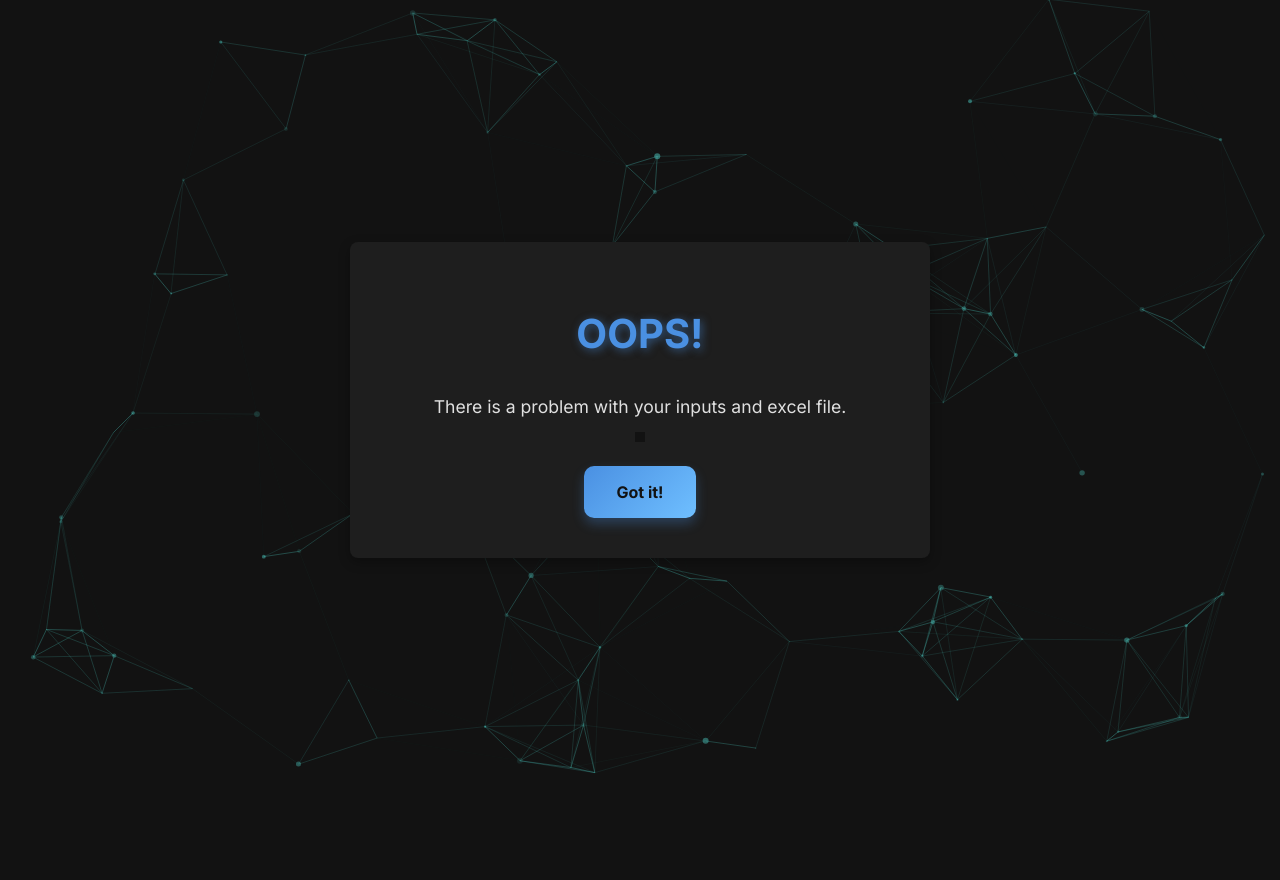
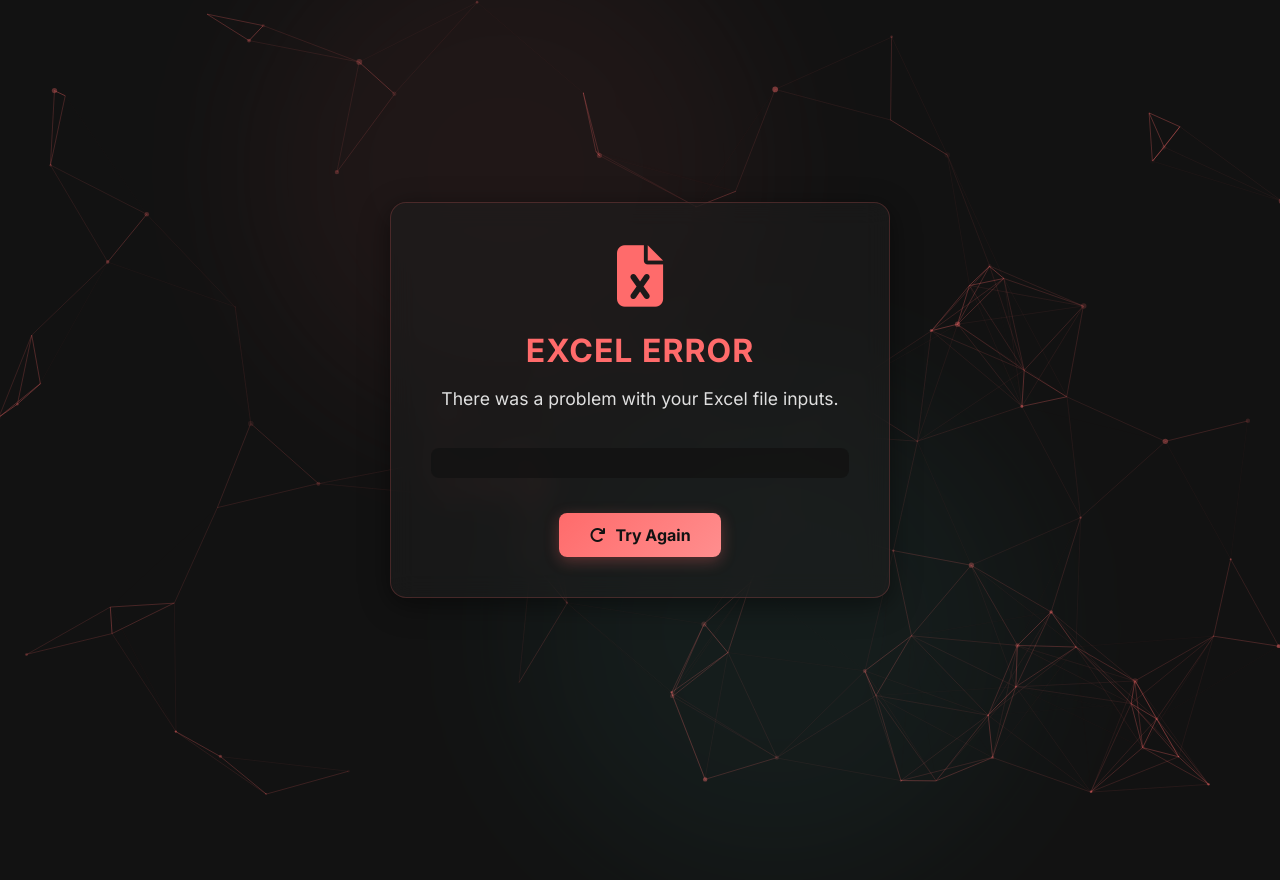
Before and after one commit to SEPAD-Project/WebApplication, a Python web app: template app/templates/student/error_in_excel.html in a window 1280 px wide. Before the commit the page ends 773 px from the top, so only its background shows below. Run offline with Jinja, Linux system fonts and the light colour scheme; the template is opened without the code that fills it, so the values that code supplies are empty.

Commit message:
Error in excel page styles improved

```diff
--- a/app/static/css/student/error_in_excel.css
+++ b/app/static/css/student/error_in_excel.css
@@ -1,89 +1,258 @@
+:root {
+    --primary-color: #4ECDC4;
+    --primary-dark: #3aa8a1;
+    --secondary-color: #FF6B6B;
+    --dark-bg: #121212;
+    --dark-gray: #1E1E1E;
+    --medium-gray: #2C2C2C;
+    --light-gray: #E0E0E0;
+    --white: #FFFFFF;
+    --shadow: 0 4px 20px rgba(0, 0, 0, 0.2);
+  }
+
+  * {
+      box-sizing: border-box;
+      margin: 0;
+      padding: 0;
+  }
+
   body {
-    align-items: center;
-    background-color: #121212;
-    display: flex;
+      background-color: var(--dark-bg);
+      color: var(--light-gray);
       font-family: 'Inter', sans-serif;
       height: 100vh;
-    justify-content: center;
       margin: 0;
-    text-align: center;
+      overflow: hidden;
+      position: relative;
+  }
+
+  body::before,
+  body::after {
+      content: '';
+      position: absolute;
+      border-radius: 50%;
+      filter: blur(80px);
+      opacity: 0.4;
+      z-index: -1;
+  }
+
+  body::before {
+      top: -10%;
+      left: 20%;
+      width: 500px;
+      height: 500px;
+      background: rgba(255, 107, 107, 0.15);
+  }
+
+  body::after {
+      bottom: -10%;
+      right: 20%;
+      width: 500px;
+      height: 500px;
+      background: rgba(78, 205, 196, 0.15);
   }
 
   #particles-js {
       position: absolute;
-    top: 0;
-    left: 0;
       width: 100%;
       height: 100%;
       z-index: -1;
   }
 
-.notification-container {
-    align-items: center;
-    background-color: #1E1E1E;
-    border-radius: 8px;
-    box-shadow: 0 4px 12px rgba(0, 0, 0, 0.3);
+  .content-area {
       display: flex;
       flex-direction: column;
+      align-items: center;
+      justify-content: center;
+      width: 100%;
       padding: 40px;
-    width: 500px;
+      min-height: 100vh;
+  }
+
+  .glass-card {
+      background: rgba(30, 30, 30, 0.5);
+      backdrop-filter: blur(12px);
+      -webkit-backdrop-filter: blur(12px);
+      border-radius: 16px;
+      border: 1px solid rgba(255, 107, 107, 0.2);
+      box-shadow: var(--shadow),
+                  0 8px 32px rgba(0, 0, 0, 0.3);
+      padding: 40px;
+      width: 100%;
+      max-width: 500px;
+      transition: transform 0.3s ease, box-shadow 0.3s ease;
+  }
+
+  .glass-card:hover {
+      transform: translateY(-5px);
+      box-shadow: 0 12px 24px rgba(0, 0, 0, 0.4);
+  }
+
+  .notification-container {
+      display: flex;
+      flex-direction: column;
+      align-items: center;
+      text-align: center;
+  }
+
+  .notification-icon {
+      color: var(--secondary-color);
+      font-size: 3.5rem;
+      margin-bottom: 20px;
+      animation: pulse 1.5s infinite;
+  }
+
+  @keyframes pulse {
+      0% { transform: scale(1); }
+      50% { transform: scale(1.1); }
+      100% { transform: scale(1); }
   }
 
   .notification-title {
-    color: #4A90E2;
-    font-size: 2.5rem;
-    font-weight: bold;
-    margin-bottom: 20px;
-    text-shadow: 2px 2px 8px rgba(74, 144, 226, 0.5);
+      color: var(--secondary-color);
+      font-size: 2rem;
+      font-weight: 700;
+      margin-bottom: 15px;
+      text-transform: uppercase;
+      letter-spacing: 1px;
   }
 
   .notification-text {
-    color: #E0E0E0;
+      color: var(--light-gray);
       font-size: 1.1rem;
-    margin-bottom: 5px;
-    text-align: center;
+      margin-bottom: 20px;
+      line-height: 1.6;
+  }
+
+  .problems-area {
+      background: rgba(18, 18, 18, 0.7);
+      border-radius: 8px;
+      margin: 15px 0;
+      max-height: 200px;
+      overflow-y: auto;
+      padding: 15px;
+      width: 100%;
+      scrollbar-width: thin;
+      scrollbar-color: var(--secondary-color) transparent;
+  }
+
+  .problems-area::-webkit-scrollbar {
+      width: 6px;
+  }
+
+  .problems-area::-webkit-scrollbar-thumb {
+      background-color: var(--secondary-color);
+      border-radius: 3px;
+  }
+
+  .error-item {
+      display: flex;
+      align-items: flex-start;
+      gap: 10px;
+      margin-bottom: 10px;
+      padding: 8px;
+      background: rgba(255, 107, 107, 0.1);
+      border-radius: 4px;
+  }
+
+  .error-item i {
+      color: var(--secondary-color);
+      margin-top: 2px;
+      flex-shrink: 0;
+  }
+
+  .error-item span {
+      text-align: left;
+      font-size: 0.95rem;
+      line-height: 1.4;
   }
 
   .notification-action {
-    background: linear-gradient(135deg, #4A90E2, #6FBFFF);
-    border-radius: 10px;
-    box-shadow: 0 6px 12px rgba(74, 144, 226, 0.3);
-    color: #121212;
+      background: linear-gradient(135deg, var(--secondary-color), #ff8e8e);
+      border: none;
+      border-radius: 8px;
+      box-shadow: 0 4px 15px rgba(255, 107, 107, 0.3);
+      color: var(--dark-bg);
       cursor: pointer;
-    display: inline-block;
+      display: inline-flex;
+      align-items: center;
       font-size: 1rem;
-    font-weight: bold;
-    margin-top: 1.5rem;
-    padding: 1rem 2rem;
+      font-weight: 600;
+      padding: 12px 30px;
       text-decoration: none;
-    transition: all 0.3s ease-in-out;
+      transition: all 0.3s ease;
       position: relative;
       overflow: hidden;
+      margin-top: 20px;
   }
 
-.notification-action::before {
+  .notification-action i {
+      margin-right: 10px;
+  }
+
+  .notification-action:hover {
+      background: linear-gradient(135deg, #ff8e8e, var(--secondary-color));
+      box-shadow: 0 6px 20px rgba(255, 107, 107, 0.4);
+      transform: translateY(-3px);
+  }
+
+  .notification-action::after {
       content: '';
       position: absolute;
       top: 0;
       left: -100%;
       width: 100%;
       height: 100%;
-    background: rgba(255, 255, 255, 0.2);
-    transition: left 0.5s ease-in-out;
+      background: linear-gradient(90deg, transparent, rgba(255, 255, 255, 0.2), transparent);
+      transition: left 0.5s ease;
   }
 
-.notification-action:hover::before {
+  .notification-action:hover::after {
       left: 100%;
   }
 
-.notification-action:hover {
-    box-shadow: 0 8px 16px rgba(74, 144, 226, 0.4);
-    transform: translateY(-2px);
+  /* Responsive Design */
+  @media (max-width: 768px) {
+      .content-area {
+          padding: 20px;
       }
 
-.problems-area{
-    margin-top: 10px;
-    background-color: #121212;
-    overflow-y: scroll;
-    padding: 5px;
+      .glass-card {
+          padding: 30px;
       }
+
+      .notification-title {
+          font-size: 1.8rem;
+      }
+
+      .notification-text {
+          font-size: 1rem;
+      }
+
+      .error-item span {
+          font-size: 0.9rem;
+      }
+  }
+
+  @media (max-width: 480px) {
+      .glass-card {
+          padding: 25px;
+      }
+
+      .notification-title {
+          font-size: 1.5rem;
+      }
+
+      .notification-icon {
+          font-size: 3rem;
+      }
+
+      .notification-action {
+          padding: 10px 25px;
+          font-size: 0.9rem;
+      }
+
+      .problems-area {
+          max-height: 150px;
+      }
+  }
--- a/app/templates/student/error_in_excel.html
+++ b/app/templates/student/error_in_excel.html
@@ -8,25 +8,69 @@
     <link rel="icon" type="image/x-icon" href="../static/icons/icon.ico">
     <link rel="stylesheet" href="{{ url_for('static', filename='css/student/error_in_excel.css') }}">
     <link href="https://fonts.googleapis.com/css2?family=Inter:wght@400;500;700&display=swap" rel="stylesheet">
+    <link rel="stylesheet" href="https://cdnjs.cloudflare.com/ajax/libs/font-awesome/6.5.1/css/all.min.css">
 </head>
 <body>
     <div id="particles-js"></div>
-    <div class="notification-container">
-        <h1 class="notification-title">OOPS!</h1>
-        <p class="notification-text">
-            There is a problem with your inputs and excel file.
-        </p>
-        <div class="problems-area">
-            {% for text in texts %}
+
+    <div class="content-area">
+        <div class="glass-card notification-container">
+            <div class="notification-icon">
+                <i class="fas fa-file-excel"></i>
+            </div>
+            <h1 class="notification-title">EXCEL ERROR</h1>
             <p class="notification-text">
-                {{ text }}
+                There was a problem with your Excel file inputs.
             </p>
-            {% endfor %}
+
+            <div class="problems-area">
+                {% for text in texts %}
+                <div class="error-item">
+                    <i class="fas fa-exclamation-circle"></i>
+                    <span>{{ text }}</span>
+                </div>
+                {% endfor %}
+            </div>
+
+            <a href="{{ url_for('student_routes.add_from_excel') }}" class="notification-action">
+                <i class="fas fa-redo"></i> Try Again
+            </a>
         </div>
-        <a href="{{ url_for('student_routes.add_from_excel') }}" class="notification-action">Got it!</a>
     </div>
 
-    <script src="{{ url_for('static', filename='js/particles.min.js') }}"></script>
-    <script src="{{ url_for('static', filename='js/particles_config.js') }}"></script>
+    <script src="https://cdn.jsdelivr.net/particles.js/2.0.0/particles.min.js"></script>
+    <script>
+        document.addEventListener('DOMContentLoaded', function() {
+            particlesJS('particles-js', {
+                "particles": {
+                    "number": { "value": 80, "density": { "enable": true, "value_area": 800 } },
+                    "color": { "value": "#FF6B6B" },
+                    "shape": { "type": "circle" },
+                    "opacity": { "value": 0.5, "random": true },
+                    "size": { "value": 3, "random": true },
+                    "line_linked": {
+                        "enable": true,
+                        "distance": 150,
+                        "color": "#FF6B6B",
+                        "opacity": 0.4,
+                        "width": 1
+                    },
+                    "move": {
+                        "enable": true,
+                        "speed": 1.5,
+                        "direction": "none",
+                        "random": true,
+                        "out_mode": "out"
+                    }
+                },
+                "interactivity": {
+                    "events": {
+                        "onhover": { "enable": true, "mode": "grab" },
+                        "onclick": { "enable": true, "mode": "push" }
+                    }
+                }
+            });
+        });
+    </script>
 </body>
 </html>
```
Lines whose indentation alone changed are shown as unchanged.
